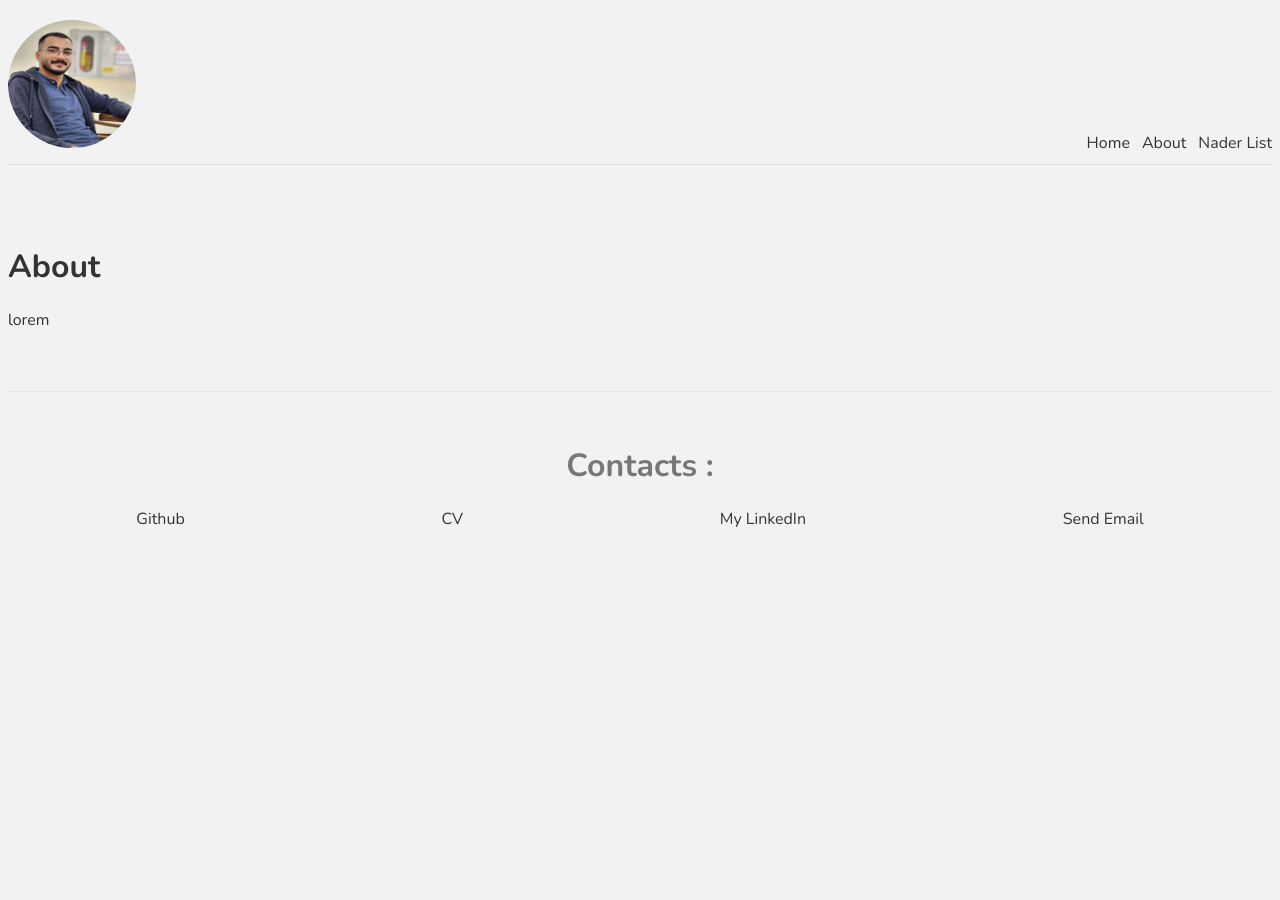
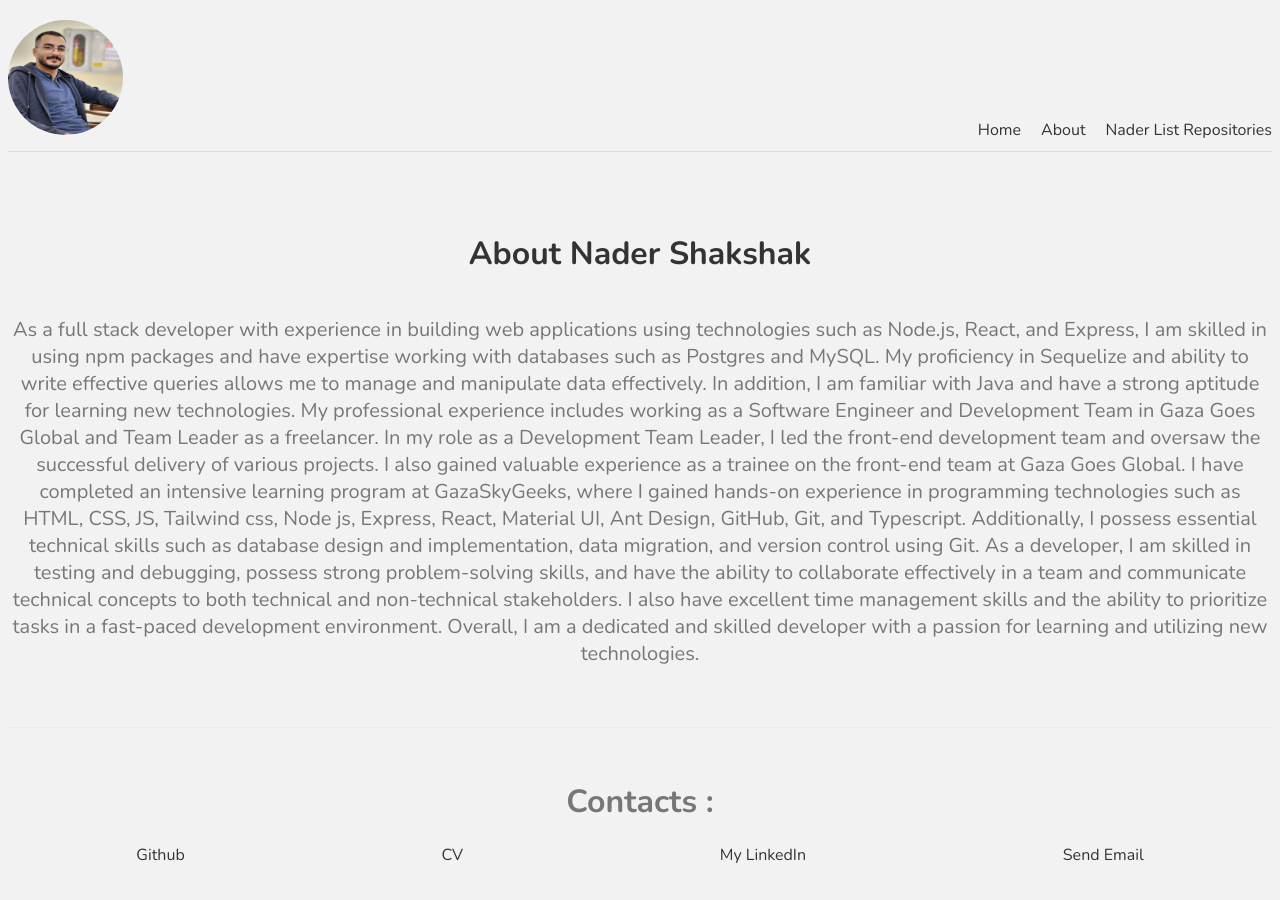
Before and after one commit to Nader-SH/portfolio-nadershakshak, a Next.js app: page /about in a window 1280 px wide. Shown: the top 900 px of the page. Before the commit the page ends 800 px from the top, so only its background shows below. Built offline with nearby package versions, Linux system fonts and the light colour scheme.

Commit message:
fix The Data

```diff
--- a/components/Navbar.js
+++ b/components/Navbar.js
@@ -6,11 +6,11 @@ const Navbar = () => {
     <div>
       <nav>
         <div className="logo">
-          <Image src="/nadershakshak.jpg" alt="nader shakshak" height={128} width={128} />
+          <Image src="/nadershakshak.jpg" alt="nader shakshak" height={115} width={115} />
         </div>
         <Link href="/">Home</Link>
         <Link href="/about">About</Link>
-        <Link href="/nader">Nader List</Link>
+        <Link href="/nader">Nader List Repositories</Link>
       </nav>
     </div>
   );
--- a/pages/about.js
+++ b/pages/about.js
@@ -8,8 +8,34 @@ const About = () => {
         <title>Nader | About</title>
       </Head>
       <div>
-        <h1>About</h1>
-        <p>lorem</p>
+        <h1 className={styles.title}>About Nader Shakshak</h1>
+        <p className={styles.text}>
+          As a full stack developer with experience in building web applications
+          using technologies such as Node.js, React, and Express, I am skilled
+          in using npm packages and have expertise working with databases such
+          as Postgres and MySQL. My proficiency in Sequelize and ability to
+          write effective queries allows me to manage and manipulate data
+          effectively. In addition, I am familiar with Java and have a strong
+          aptitude for learning new technologies. My professional experience
+          includes working as a Software Engineer and Development Team in Gaza
+          Goes Global and Team Leader as a freelancer. In my role as a
+          Development Team Leader, I led the front-end development team and
+          oversaw the successful delivery of various projects. I also gained
+          valuable experience as a trainee on the front-end team at Gaza Goes
+          Global. I have completed an intensive learning program at
+          GazaSkyGeeks, where I gained hands-on experience in programming
+          technologies such as HTML, CSS, JS, Tailwind css, Node js, Express,
+          React, Material UI, Ant Design, GitHub, Git, and Typescript.
+          Additionally, I possess essential technical skills such as database
+          design and implementation, data migration, and version control using
+          Git. As a developer, I am skilled in testing and debugging, possess
+          strong problem-solving skills, and have the ability to collaborate
+          effectively in a team and communicate technical concepts to both
+          technical and non-technical stakeholders. I also have excellent time
+          management skills and the ability to prioritize tasks in a fast-paced
+          development environment. Overall, I am a dedicated and skilled
+          developer with a passion for learning and utilizing new technologies.
+        </p>
       </div>
     </>
   );
--- a/styles/Home.module.css
+++ b/styles/Home.module.css
@@ -5,6 +5,8 @@
 }
 .text {
   color: #777;
+  text-align: center;
+  font-size: 20px;
 }
 .btn {
   display: block;
--- a/styles/globals.css
+++ b/styles/globals.css
@@ -22,7 +22,7 @@ nav {
   border-bottom: 1px solid #ddd;
 }
 nav a {
-  margin-left: 12px;
+  margin-left: 20px;
 }
 nav .logo {
   margin-right: auto;
```
Also changed, not shown: pages/index.js (+4 -10 lines), pages/nader/index.js (+84 -20 lines).
